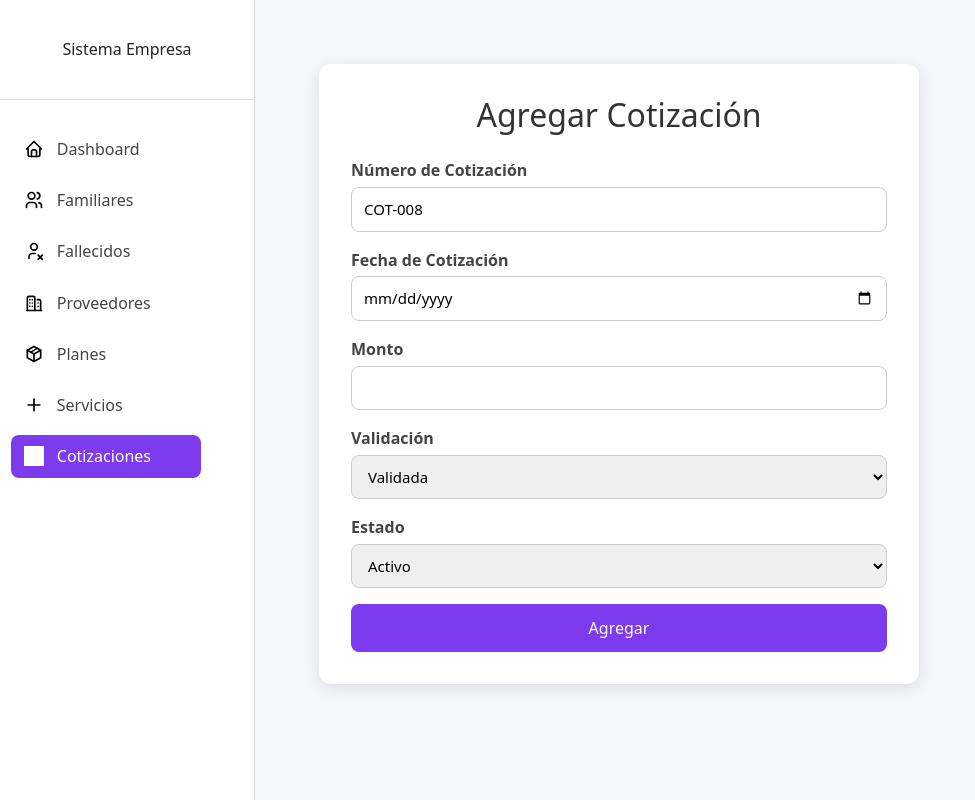
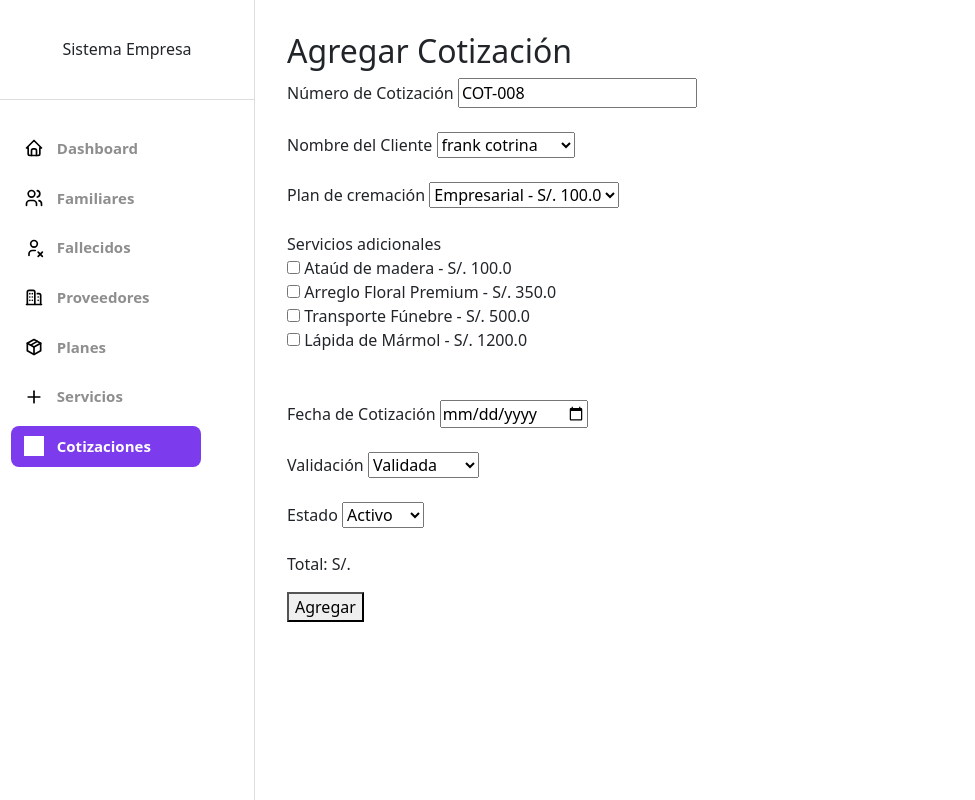
Before and after one commit to frank-Chavez/PROYECTO, a Flask app: page /cotizacion/agregar in a window 1280 px wide. Shown: the whole page, without its empty margins (0-975 px from the left). Run offline with Flask 3, Linux system fonts and the light colour scheme; data comes from the database, SQL or seed files in the repository; both versions use the stored data as it was after the commit; grey boxes are pictures that could not be loaded.

Commit message:
implementacion de cambios en la seccion o modulo de cotizaciones

```diff
--- a/modules/cotizaciones/routes.py
+++ b/modules/cotizaciones/routes.py
@@ -63,17 +63,44 @@
 @cotizaciones_bd.route('/VerDetalles/<int:id>', methods=['GET'])
 def VerDetalles(id):
     conn = conection()
-    cotizacion = conn.execute("""
+    cur = conn.cursor()
+
+    # Cotizacion principal :)
+    cotizacion = cur.execute("""
         SELECT id_cotizacion, numero_cot, fecha_cot, monto_cot, validacion_cot, estado_cot
         FROM Cotizacion
         WHERE id_cotizacion = ?
     """, (id,)).fetchone()
-    conn.close()
-
     if not cotizacion:
+        conn.close()
         return "cotizacion no encontrado", 404
 
-    return render_template("detalles_cotizaciones.html", cotizacion=cotizacion, title="Detalles del cotizacion")
+    # Obtener el plan asociado
+    plan = cur.execute("""
+        SELECT p.id_plan, p.tipo_plan, p.precio_plan
+        FROM cotizacion_detalles cd
+        JOIN Planes p ON cd.id_plan = p.id_plan
+        WHERE cd.id_cotizacion = ? AND cd.id_plan IS NOT NULL
+    """, (id,)).fetchone()
+
+    # Obtener los servicios asociados
+    servicios = cur.execute("""
+        SELECT s.id_servicio, s.tipo_serv, s.precio_serv
+        FROM cotizacion_detalles cd
+        JOIN Servicios s ON cd.id_servicio = s.id_servicio
+        WHERE cd.id_cotizacion = ? AND cd.id_servicio IS NOT NULL
+    """, (id,)).fetchall()
+
+    # Obtener los familiares asociados
+    familiares = cur.execute("""
+        SELECT f.id_familiar, f.f_nombre, f.f_apellido
+        FROM cotizacion_detalles cd
+        JOIN Familiares f ON cd.id_familiar = f.id_familiar
+        WHERE cd.id_cotizacion = ? AND cd.id_familiar IS NOT NULL
+    """, (id,)).fetchall()
+
+    conn.close()
+    return render_template("detalles_cotizaciones.html", cotizacion=cotizacion,plan=plan,servicios=servicios,familiares=familiares, title="Detalles del cotizacion")
 
 
 
@@ -95,24 +122,87 @@
 
     numero_cot = f"COT-{new_num:03d}"
 
+    # Planes activos
+    cur.execute("SELECT id_plan, tipo_plan, precio_plan FROM Planes WHERE estado_plan = '1'")
+    planes = cur.fetchall()
+    # Servicios activos
+    cur.execute("SELECT id_servicio, tipo_serv, precio_serv FROM Servicios WHERE estado_serv = '1'")
+    servicios = cur.fetchall()
+    # clientes(familiares) activos
+    cur.execute("SELECT id_familiar , f_nombre, f_apellido FROM Familiares WHERE f_estado = '1'")
+    familiares = cur.fetchall()
+
+
+
     if request.method == "POST":
         fecha_cot = request.form.get("fecha_cot")
         monto_cot = request.form.get("monto_cot")
         validacion_cot = request.form.get("validacion_cot")
         estado_cot = request.form.get("estado_cot", 1)
+        planes_seleccionado = request.form.get("plan_cremacion")
+        servicios_seleccionado = request.form.getlist("servicio_adicional")
+        familiares_seleccionado = request.form.get("nombre_cliente")
 
         if not (fecha_cot and monto_cot and validacion_cot):
             conn.close()
-            return render_template("agregar_cotizacion.html", title="Agregar Cotización", error="Completa todos los campos.",numero_cot=numero_cot)
+            return render_template("agregar_cotizacion.html", title="Agregar Cotización", error="Completa todos los campos.", planes=planes, servicios=servicios, familiares=familiares  ,numero_cot=numero_cot)
+
+        # Calcular el monto total sumando el monto de planes y servicios seleccionados
+        total = 0
+        if planes_seleccionado:
+            plan_precio = cur.execute("SELECT precio_plan FROM Planes WHERE id_plan = ?", (planes_seleccionado,)).fetchone()
+            if plan_precio:
+                total += plan_precio['precio_plan']
+
+        if servicios_seleccionado:
+            for s_id in servicios_seleccionado:
+                precio = cur.execute("SELECT precio_serv FROM Servicios WHERE id_servicio = ?", (s_id,)).fetchone()
+                if precio:
+                    total += precio['precio_serv']
+
 
         cur.execute("""
             INSERT INTO Cotizacion (numero_cot, fecha_cot, monto_cot, validacion_cot, estado_cot)
             VALUES (?, ?, ?, ?, ?)
         """, (numero_cot, fecha_cot, monto_cot, validacion_cot, estado_cot))
+
+        id_cotizacion = cur.lastrowid
+
+        # Insertar detalle del plan
+        planes_seleccionado = request.form.get("plan_cremacion")
+
+        if planes_seleccionado:  # solo si se seleccionó un Plan
+            planes_seleccionado = int(planes_seleccionado)
+        cur.execute("""
+            INSERT INTO cotizacion_detalles (id_cotizacion, id_plan, id_servicio, id_familiar)
+            VALUES (?, ?, ?, ?)
+        """, (id_cotizacion, planes_seleccionado, None, None))
+
+
+        # Insertar detalle del servicio
+        servicios_seleccionado = request.form.get("servicio_adicional")
+
+        for s_id in servicios_seleccionado:
+            cur.execute("""
+                INSERT INTO cotizacion_detalles (id_cotizacion, id_plan, id_servicio, id_familiar)
+                VALUES (?, ?, ?, ?)
+            """, (id_cotizacion, None, servicios_seleccionado, None))
+
+
+        # Insertar detalle del cliente (familiar)
+        familiares_seleccionado = request.form.get("nombre_cliente")
+
+        if familiares_seleccionado:  # solo si se seleccionó un familiar
+            familiares_seleccionado = int(familiares_seleccionado)
+        cur.execute("""
+            INSERT INTO cotizacion_detalles (id_cotizacion, id_plan, id_servicio, id_familiar)
+            VALUES (?, ?, ?, ?)
+        """, (id_cotizacion, None, None, familiares_seleccionado))
+
         conn.commit()
         conn.close()
 
         return redirect(url_for('cotizacion.listar'))
 
     conn.close()
-    return render_template("agregar_cotizacion.html", title="Agregar Cotización", numero_cot=numero_cot)
+    return render_template("agregar_cotizacion.html", title="Agregar Cotización",planes=planes, servicios=servicios, familiares=familiares, numero_cot=numero_cot)
--- a/modules/cotizaciones/static/cotizacion.css
+++ /dev/null
@@ -1,65 +0,0 @@
-
-/* -------- Formulario Agregar Cotización -------- */
-body.agregar-cotizacion {
-    background: #f4f6f9;
-    display: flex;
-    justify-content: center;
-    align-items: flex-start;
-    padding: 2rem;
-}
-
-.cotizacion-card {
-    width: 100%;
-    max-width: 600px;
-    background: #fff;
-    padding: 2rem;
-    border-radius: 12px;
-    box-shadow: 0px 4px 15px rgba(0,0,0,0.1);
-}
-
-.cotizacion-card h2 {
-    text-align: center;
-    margin-bottom: 1.5rem;
-    color: #333;
-}
-
-/* inputs */
-.cotizacion-card .cotizacion-label {
-    font-weight: bold;
-    color: #444;
-    display: block;
-    margin-bottom: 0.3rem;
-}
-
-.cotizacion-card .cotizacion-control {
-    width: 100%;
-    padding: 10px 12px;
-    border: 1px solid #ccc;
-    border-radius: 8px;
-    font-size: 15px;
-    margin-bottom: 1rem;
-    transition: border-color 0.2s, box-shadow 0.2s;
-}
-
-.cotizacion-card .cotizacion-control:focus {
-    border-color: #7C3BED;
-    outline: none;
-    box-shadow: 0px 0px 6px rgba(124,59,237,0.4);
-}
-
-/* botón */
-.cotizacion-card .btn-guardar-cotizacion {
-    width: 100%;
-    background: #7C3BED;
-    color: #fff;
-    border: none;
-    padding: 12px;
-    font-size: 16px;
-    border-radius: 8px;
-    cursor: pointer;
-    transition: background 0.3s;
-}
-
-.cotizacion-card .btn-guardar-cotizacion:hover {
-    background: #5b2ab1;
-}
--- a/modules/cotizaciones/templates/agregar_cotizacion.html
+++ b/modules/cotizaciones/templates/agregar_cotizacion.html
@@ -3,39 +3,68 @@
 <head>
   <meta charset="UTF-8">
   <title>Agregar Cotización</title>
-  <link rel="stylesheet" href="{{url_for('cotizacion.static', filename='cotizacion.css')}}">
 </head>
-<body class="agregar-cotizacion">
+<body >
   {% extends "dashboar.html" %}
   {% block content %}
-  <div class="cotizacion-card">
+  <div>
     <h2>Agregar Cotización</h2>
     <form method="POST">
 
-      <label for="numero_cot" class="cotizacion-label">Número de Cotización</label>
-      <input type="text" class="cotizacion-control" name="numero_cot" value="{{ numero_cot }}" readonly>
+      <label for="numero_cot">Número de Cotización</label>
+      <input type="text" name="numero_cot" value="{{ numero_cot }}" readonly>
+      <br><br>
+
+      <label for="nombre_cliente">Nombre del Cliente</label>
+      <select name="nombre_cliente" required>
+          {% for familiar in familiares %}
+            <option value="{{ familiar['id_familiar'] }}">
+              {{ familiar['f_nombre'] }} {{ familiar['f_apellido'] }}
+            </option>
+          {% endfor %}
+      </select>
+      <br><br>
+
+      <label for="plan_cremacion">Plan de cremación</label>
+      <select name="plan_cremacion" required>
+          {% for plan in planes %}
+            <option value="{{ plan['id_plan'] }}">
+              {{ plan['tipo_plan'] }} - S/. {{ plan['precio_plan'] }}
+            </option>
+          {% endfor %}
+      </select>
+
+      <br><br>
+
+      <label for="servicios_adicionales">Servicios adicionales</label><br>
+      {% for servicio in servicios %}
+        <input type="checkbox" name="servicios_adicionales" value="{{ servicio['id_servicio'] }}">
+        {{ servicio['tipo_serv'] }} - S/. {{ servicio['precio_serv'] }}<br>
+      {% endfor %}
+      <br><br>
 
 
-      <label for="fecha_cot" class="cotizacion-label">Fecha de Cotización</label>
-      <input type="date" class="cotizacion-control" name="fecha_cot" required>
+      <label for="fecha_cot">Fecha de Cotización</label>
+      <input type="date" name="fecha_cot" required>
+      <br><br>
 
-      <label for="monto_cot" class="cotizacion-label">Monto</label>
-      <input type="number" step="0.01" min="0" class="cotizacion-control" name="monto_cot" required>
-
-      <label for="validacion_cot" class="cotizacion-label">Validación</label>
-      <select class="cotizacion-control" name="validacion_cot" required>
+      <label for="validacion_cot">Validación</label>
+      <select name="validacion_cot" required>
         <option value="Validada">Validada</option>
         <option value="No validada">No validada</option>
       </select>
+      <br><br>
 
 
-      <label for="estado_cot" class="cotizacion-label">Estado</label>
-      <select class="cotizacion-control" name="estado_cot" required>
+      <label for="estado_cot">Estado</label>
+      <select  name="estado_cot" required>
         <option value="1">Activo</option>
         <option value="0">Inactivo</option>
       </select>
+      <br><br>
 
-      <button type="submit" class="btn-guardar-cotizacion">Agregar</button>
+      <p>Total: S/.</p>
+      <button type="submit">Agregar</button>
     </form>
   </div>
   {% endblock %}
--- a/modules/cotizaciones/templates/cotizacion.html
+++ b/modules/cotizaciones/templates/cotizacion.html
@@ -6,7 +6,6 @@
     <title>{{title}}</title>
     <link rel="stylesheet" href="{{url_for('cotizacion.static', filename='cotizacion.css')}}">
     <link rel="stylesheet" href="{{ url_for('static', filename='styles.css') }}">
-
 </head>
 <body>
     {% extends "dashboar.html" %}
@@ -16,7 +15,6 @@
         <div class="opciones_bt">
             <a href="#" class="buscar"><img src="/static/icons/buscar.svg" alt="search"> Buscar {{title}}....</a>
             <a href="{{ url_for('cotizacion.agregar') }}" class="agregar"><img class="ico_agregar" src="/static/icons/servicios.svg" alt="Agregar">Agregar</a>
-            <a href="#" class="descargar"><img src="/static/icons/descargar.svg" alt="descargar">PDF</a>
         </div>
     </section>
     <section class="tabla">
--- a/script.sql
+++ b/script.sql
@@ -85,6 +85,7 @@
     FOREIGN KEY (id_cotizacion) REFERENCES Cotizacion(id_cotizacion),
     FOREIGN KEY (id_plan) REFERENCES Planes(id_plan),
     FOREIGN KEY (id_servicio) REFERENCES Servicios(id_servicio)
+    FOREIGN KEY (id_familiar) REFERENCES Familiares(id_familiar)
 );
 
 CREATE TABLE servicio_planes (
--- a/static/style.css
+++ b/static/style.css
@@ -1,4 +1,7 @@
-/* 🎨 Estilos generales */
+/* 🎨Estilos generales */
+* {
+    box-sizing: border-box;
+}
 html::-webkit-scrollbar,
 body::-webkit-scrollbar {
     display: none; /* Chrome, Safari, Opera */
@@ -68,6 +72,9 @@
     transition: background 0.3s, color 0.3s;
     height: auto;
     width: 190px;
+    font-weight: 600;
+    font-size: 15px;
+    color: #8e8e8e;
 }
 nav a:hover {
     background: #eee;
--- a/templates/dashboar.html
+++ b/templates/dashboar.html
@@ -3,12 +3,8 @@
 <head>
   <meta charset="UTF-8" />
   <meta name="viewport" content="width=device-width, initial-scale=1.0"/>
-  <title>{{ title or "Dashboard" }}</title>
-
-  <!-- Tu CSS -->
+  <title>{{title }}</title>
   <link rel="stylesheet" href="{{ url_for('static', filename='style.css') }}"/>
-
-  <!-- Bootstrap -->
   <link href="https://cdn.jsdelivr.net/npm/bootstrap@5.3.0/dist/css/bootstrap.min.css" rel="stylesheet"/>
   <link href="https://cdn.jsdelivr.net/npm/bootstrap-icons/font/bootstrap-icons.css" rel="stylesheet"/>
 </head>
```
Also changed, not shown: other parts of static/style.css (+25 -19 lines), modules/cotizaciones/templates/detalles_cotizaciones.html (+15 -7 lines), modules/cotizaciones/templates/editar_cotizaciones.html (+7 -4 lines), database.db.
